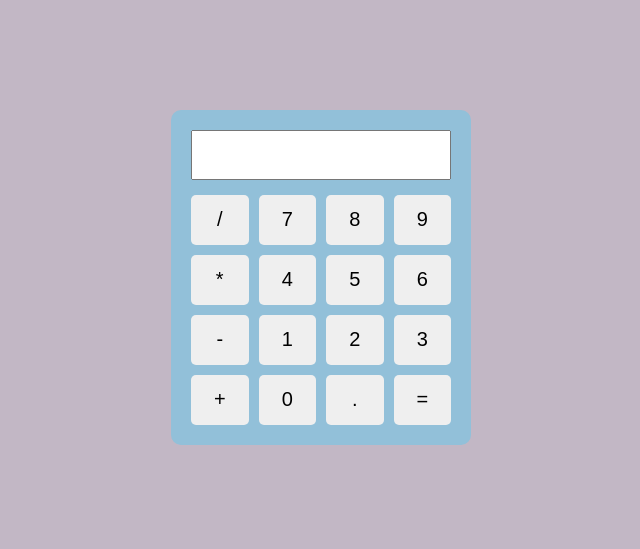
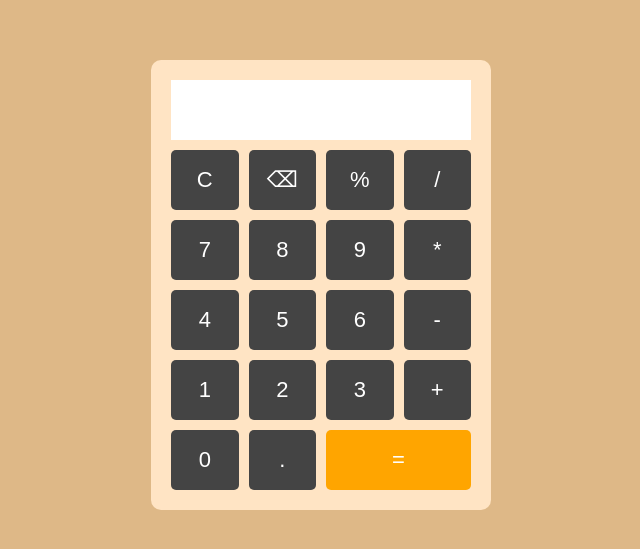
Before and after one commit to gatherin31/411624149013, a plain HTML site: page CALCULATOR/calci.html in a window 1280 px wide. Shown: the part 123-672 px from the top of the page, without its empty margins (319-959 px from the left). Drawn offline with Linux system fonts and the light colour scheme.

Commit message:
Calculator

```diff
--- a/CALCULATOR/calci.css
+++ b/CALCULATOR/calci.css
@@ -1,47 +1,52 @@
-*{
-    margin: 0;
-    padding: 0;
-    box-sizing: border-box;
-}
-
-body{
+body {
     display: flex;
     justify-content: center;
     align-items: center;
     height: 100vh;
-    background-color: rgb(194, 183, 197);
+    background: burlywood;
+    font-family: Arial, sans-serif;
 }
 
-.calculator{
-    background-color: rgb(146, 192, 217);
+.calculator {
+    background: bisque;
     padding: 20px;
     border-radius: 10px;
     width: 300px;
 }
 
-.inp{
+#display {
     width: 100%;
-    height: 50px;
-    margin-bottom: 15px;
+    height: 60px;
     font-size: 24px;
     text-align: right;
+    margin-bottom: 10px;
+    border: none;
+    outline: none;
     padding-right: 10px;
+    box-sizing: border-box;
 }
 
-.button-grid{
+.buttons {
     display: grid;
     grid-template-columns: repeat(4, 1fr);
     gap: 10px;
 }
 
-.btn{
-    height: 50px;
-    font-size: 20px;
-    cursor: pointer;
+button {
+    height: 60px;
+    font-size: 22px;
     border: none;
     border-radius: 5px;
+    cursor: pointer;
+    background: #444;
+    color: white;
 }
 
-.btn:hover{
-    background-color: rgb(201, 134, 180);
+button:hover {
+    background: #666;
 }
+
+.equal {
+    grid-column: span 2;
+    background: orange;
+}
--- a/CALCULATOR/calci.html
+++ b/CALCULATOR/calci.html
@@ -5,30 +5,39 @@
     <meta name="viewport" content="width=device-width, initial-scale=1.0">
     <title>Calculator</title>
     <link rel="stylesheet" href="calci.css">
-    <script src="calci.js" defer></script>
 </head>
 <body>
 
     <div class="calculator">
-        <input type="text" class="inp" readonly>
-        <div class="button-grid">
-    <button class="btn">/</button>
-    <button class="btn">7</button>
-    <button class="btn">8</button>
-    <button class="btn">9</button>
-    <button class="btn">*</button>
-    <button class="btn">4</button>
-    <button class="btn">5</button>
-    <button class="btn">6</button>
-    <button class="btn">-</button>
-    <button class="btn">1</button>
-    <button class="btn">2</button>
-    <button class="btn">3</button>
-    <button class="btn">+</button>
-    <button class="btn">0</button>
-    <button class="btn">.</button>
-    <button class="btn">=</button>
-</div>
+        <input type="text" id="display" readonly>
+
+        <div class="buttons">
+            <button onclick="clearDisplay()">C</button>
+            <button onclick="deleteLast()">⌫</button>
+            <button onclick="appendValue('%')">%</button>
+            <button onclick="appendValue('/')">/</button>
+
+            <button onclick="appendValue('7')">7</button>
+            <button onclick="appendValue('8')">8</button>
+            <button onclick="appendValue('9')">9</button>
+            <button onclick="appendValue('*')">*</button>
+
+            <button onclick="appendValue('4')">4</button>
+            <button onclick="appendValue('5')">5</button>
+            <button onclick="appendValue('6')">6</button>
+            <button onclick="appendValue('-')">-</button>
+
+            <button onclick="appendValue('1')">1</button>
+            <button onclick="appendValue('2')">2</button>
+            <button onclick="appendValue('3')">3</button>
+            <button onclick="appendValue('+')">+</button>
+
+            <button onclick="appendValue('0')">0</button>
+            <button onclick="appendValue('.')">.</button>
+            <button class="equal" onclick="calculate()">=</button>
+        </div>
     </div>
+
+    <script src="calci.js"></script>
 </body>
 </html>
--- a/CALCULATOR/calci.js
+++ b/CALCULATOR/calci.js
@@ -0,0 +1,21 @@
+const display = document.getElementById("display");
+
+function appendValue(value) {
+    display.value += value;
+}
+
+function clearDisplay() {
+    display.value = "";
+}
+
+function deleteLast() {
+    display.value = display.value.slice(0, -1);
+}
+
+function calculate() {
+    try {
+        display.value = eval(display.value);
+    } catch {
+        display.value = "Error";
+    }
+}
```
